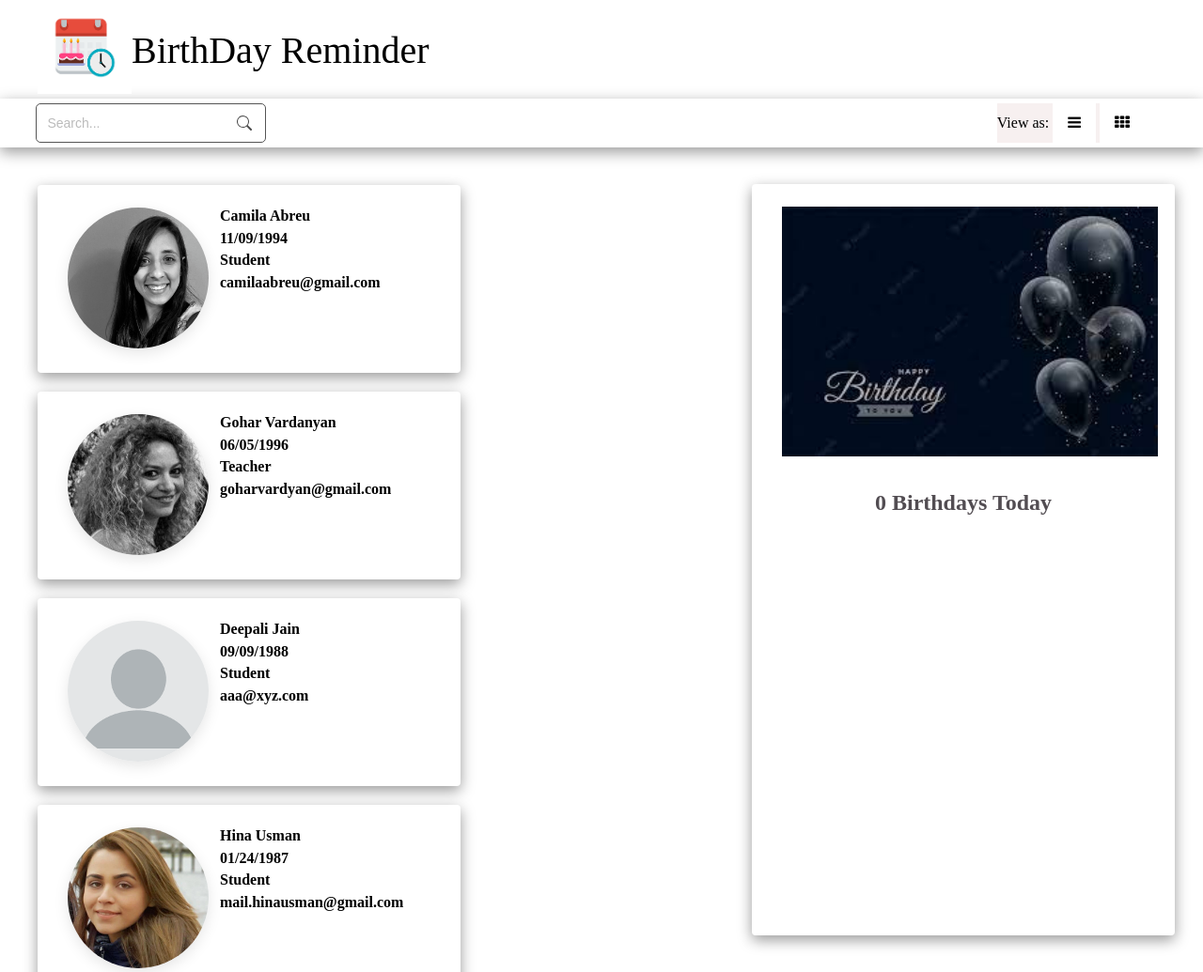
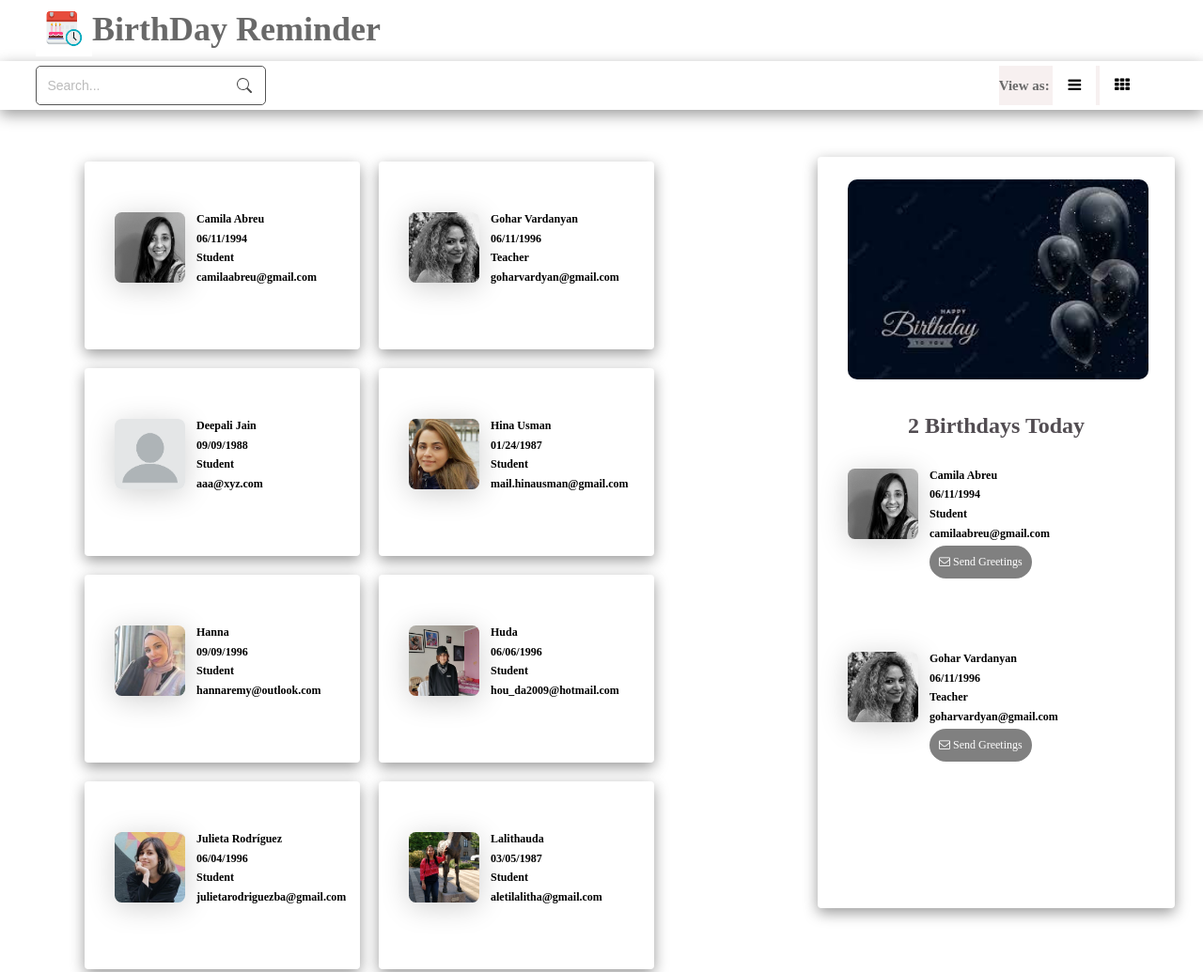
Before and after one commit to hinausman/BirthDayReminder, a plain HTML site: page index.html in a window 1280 px wide. Shown: the top 1035 px of the page at 94% size. Drawn offline with Linux system fonts and the light colour scheme.

Commit message:
changes in css and layout

```diff
--- a/index.html
+++ b/index.html
@@ -15,7 +15,7 @@
 
     <header class="mainHeader">
         <div id="logo">
-            <a href="/"><img src="images/download.png.logo.png" width="100px" height="100px"></a>
+            <a href="/"><img src="images/download.png.logo.png" width="60px" height="60px"></a>
         </div>
         <div class="headerText">BirthDay Reminder</div>
 
--- a/script.js
+++ b/script.js
@@ -4,7 +4,7 @@ const data = [
     {
         id: 1,
         name: "Camila Abreu",
-        dateofbirth: "11/09/1994", // changing date and month to current date to show initial content
+        dateofbirth: "06/11/1994", // changing date and month to current date to show initial content
         image: "images/camila.png",
         designation: "Student",
         email: "camilaabreu@gmail.com"
@@ -13,7 +13,7 @@ const data = [
     {
         id: 2,
         name: "Gohar Vardanyan",
-        dateofbirth: "06/05/1996",
+        dateofbirth: "06/11/1996",
         image: "images/gohar.jpg",
         designation: "Teacher",
         email: "goharvardyan@gmail.com"
--- a/style.css
+++ b/style.css
@@ -15,11 +15,11 @@
   /* background-color: rgb(240, 232, 232); */
   /* padding-top: 20Px; */
 
-  font-size: 40px;
+  font-size: 30px;
   /* padding-bottom: 30px; */
-  padding-left: 40px;
+  padding-left: 38px;
   /* padding-left: 39%; */
-  border-radius: 10px;
+  /* border-radius: 10px; */
   justify-content: left;
 
 }
@@ -41,9 +41,23 @@
 }
 
 .headerText {
-  padding-top: 30px;
+  padding-top: 10px;
+  font-size: larger;
+  font-style: normal;
+  text-transform: none;
+  animation: both;
+  color: dimgrey;
+  font-weight: bold;
+}
 
-}
+/* padding-top: 10px;
+  font-size: larger;
+  font-style: normal;
+  font-weight: bold;
+
+  text-transform: none;
+  animation: both;
+} */
 
 
 
@@ -112,7 +126,11 @@ input[type="search"]:focus {
 .viewAs {
   margin-right: 5%;
   background-color: rgba(247, 240, 240, 0.966);
-
+  font-weight: bold;
+  font-style: normal;
+  padding: revert;
+  font-size: 15px;
+  color: dimgrey
 }
 
 
@@ -166,28 +184,33 @@ input[type="search"]:focus {
   display: flex;
   flex-direction: row;
   flex-wrap: wrap;
-  margin: 30px;
+  margin: 80px;
   /* justify-content: center; */
-  /* background-image: url('images/background image.jpg'); */
+  /* background-image: url(images/background image.jpg); */
+  float: right;
+  margin-top: 45px;
 
 }
 
 .right-container {
   width: 90vw;
   margin: 10px;
-  max-width: 450px;
+  max-width: 380px;
   background: #fff;
   border-radius: 0.25rem;
   padding: 1.5rem 2rem;
   box-shadow: 0 5px 15px rgba(0, 0, 0, 0.4);
   flex: 32%;
   height: 800px;
+  margin-top: 21px;
 
 }
 
 .rightContainerdImage {
-  width: 25rem;
+  border-radius: 10px;
+  width: 20rem;
 }
+
 
 .right-container h2 {
   font-weight: bold;
@@ -201,7 +224,7 @@ input[type="search"]:focus {
 }
 
 .container {
-  width: 90vw;
+  /* width: 90vw;
   margin: 10px;
   max-width: 450px;
   background: #fff;
@@ -209,7 +232,17 @@ input[type="search"]:focus {
   padding: 1.5rem 2rem;
   box-shadow: 0 5px 15px rgba(0, 0, 0, 0.4);
   flex: 32%;
-  max-height: 200px;
+  max-height: 200px; */
+
+  width: 90vw;
+  margin: 10px;
+  max-width: 293px;
+  background: #fff;
+  border-radius: 0.25rem;
+  padding: 1.5rem 2rem;
+  box-shadow: 0 5px 15px rgb(0 0 0 / 40%);
+  flex: 32%;
+  height: 200px;
 
 }
 
@@ -224,16 +257,21 @@ input[type="search"]:focus {
   display: grid;
   grid-template-columns: auto 1fr;
   column-gap: 0.75rem;
-  margin-bottom: 1.5rem;
-  /* align-items: center; */
+  font-size: 12px;
+  margin-top: 30px;
 }
 
+/* margin-bottom: 1.5rem; */
+/* align-items: center; */
+
+
 .person img {
-  width: 150px;
-  height: 150px;
+  width: 75px;
+  height: 75px;
   object-fit: cover;
-  border-radius: 50%;
-  box-shadow: 0 5px 15px rgba(0, 0, 0, 0.1);
+  border-radius: 10%;
+  box-shadow: 0 5px 30px rgb(0 0 0 / 18%);
+
 }
 
 .person h4 {
@@ -251,6 +289,7 @@ input[type="search"]:focus {
   padding-right: 50px;
   width: 75%;
   height: 100px;
+
 }
 
 /* tablDat started here */
```
